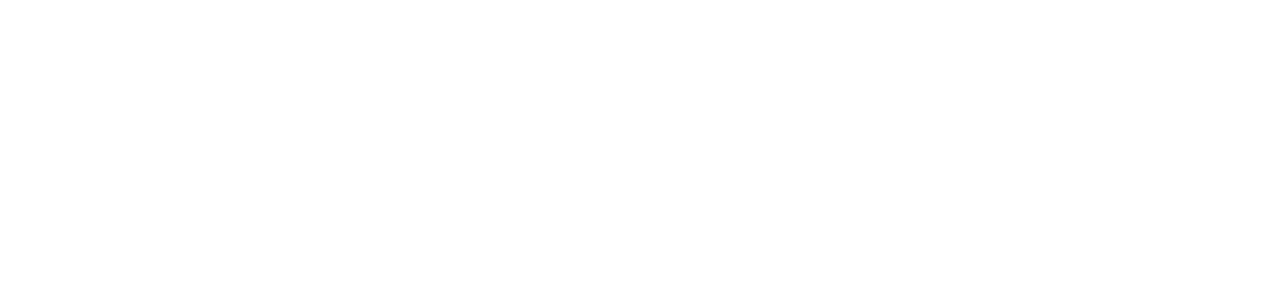
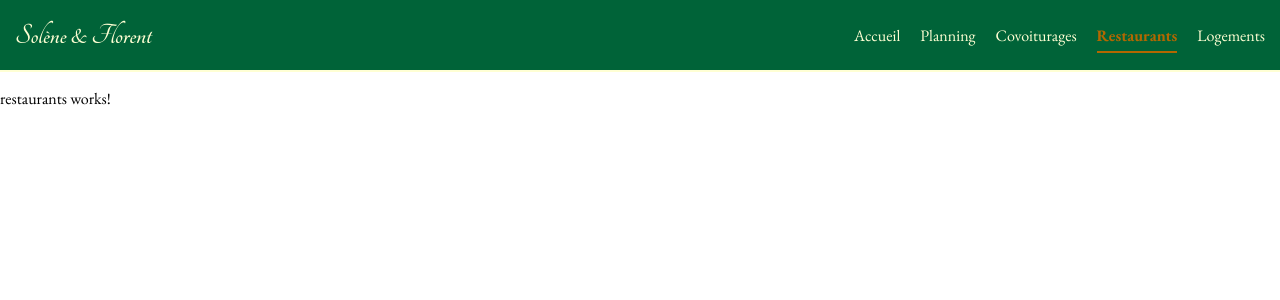
Before and after one commit to pierrick-jeanjean/mariage-solene-florent, an Angular app: page /restaurants in a window 1280 px wide. Before the commit this address led to /. Shown: the top 300 px of the page. Built offline with nearby package versions, Linux system fonts and the light colour scheme.

Commit message:
feat: restaurants

```diff
--- a/src/app/layout/layout.component.html
+++ b/src/app/layout/layout.component.html
@@ -1,7 +1,7 @@
 <header class="header">
   <div class="logo">
     <h1 class="logo-title" [routerLink]="['/']">Solène & Florent</h1>
-    <h1 class="logo-title-alt" [routerLink]="['/']">SF</h1>
+    <h1 class="logo-title-alt" [routerLink]="['/']">S<span style="font-size: 18px; margin: 0 1px">&</span>F</h1>
   </div>
   <div class="menu">
     <nav class="menu-navbar">
@@ -20,6 +20,11 @@
         <li>
           <a [routerLink]="['/covoiturages']" routerLinkActive="active"
             >Covoiturages</a
+          >
+        </li>
+        <li>
+          <a [routerLink]="['/restaurants']" routerLinkActive="active"
+            >Restaurants</a
           >
         </li>
         <li>
@@ -51,6 +56,11 @@
           </a>
         </li>
         <li>
+          <a [routerLink]="['/restaurants']" routerLinkActive="active">
+            <span class="zmdi zmdi-cutlery"></span>
+          </a>
+        </li>
+        <li>
           <a [routerLink]="['/logements']" routerLinkActive="active"
             ><span class="zmdi zmdi-hotel"></span
           ></a>
--- a/src/app/layout/layout.component.scss
+++ b/src/app/layout/layout.component.scss
@@ -4,7 +4,7 @@
   display: flex;
   flex-direction: row;
   justify-content: space-between;
-  padding: 0px 20px;
+  padding: 0px 15px;
   align-items: center;
   border-bottom: 2px solid #ffffd4;
   .logo {
@@ -68,7 +68,7 @@
         list-style: none;
         justify-content: space-between;
         li {
-          margin-left: 30px;
+          margin-left: 20px;
           a {
             text-decoration: none;
             color: #ffffd4;
--- a/src/app/layout/layout.module.ts
+++ b/src/app/layout/layout.module.ts
@@ -7,6 +7,7 @@
 import { HomeComponent } from './pages/home/home.component';
 import { LogementsComponent } from './pages/logements/logements.component';
 import { CovoituragesComponent } from './pages/covoiturages/covoiturages.component';
+import { RestaurantsComponent } from './pages/restaurants/restaurants.component';
 
 
 @NgModule({
@@ -15,7 +16,8 @@
     PlanningComponent,
     HomeComponent,
     LogementsComponent,
-    CovoituragesComponent
+    CovoituragesComponent,
+    RestaurantsComponent
   ],
   imports: [
     CommonModule,
--- /dev/null
+++ b/src/app/layout/pages/restaurants/restaurants.component.html
@@ -0,0 +1 @@
+<p>restaurants works!</p>
--- /dev/null
+++ b/src/app/layout/pages/restaurants/restaurants.component.ts
@@ -0,0 +1,15 @@
+import { Component, OnInit } from '@angular/core';
+
+@Component({
+  selector: 'app-restaurants',
+  templateUrl: './restaurants.component.html',
+  styleUrls: ['./restaurants.component.scss']
+})
+export class RestaurantsComponent implements OnInit {
+
+  constructor() { }
+
+  ngOnInit(): void {
+  }
+
+}
```
Also changed, not shown: src/app/layout/layout-routing.module.ts (+20 -10 lines), src/app/layout/pages/restaurants/restaurants.component.scss (added), 1 other file (tests, documents, lock files or other folders).
